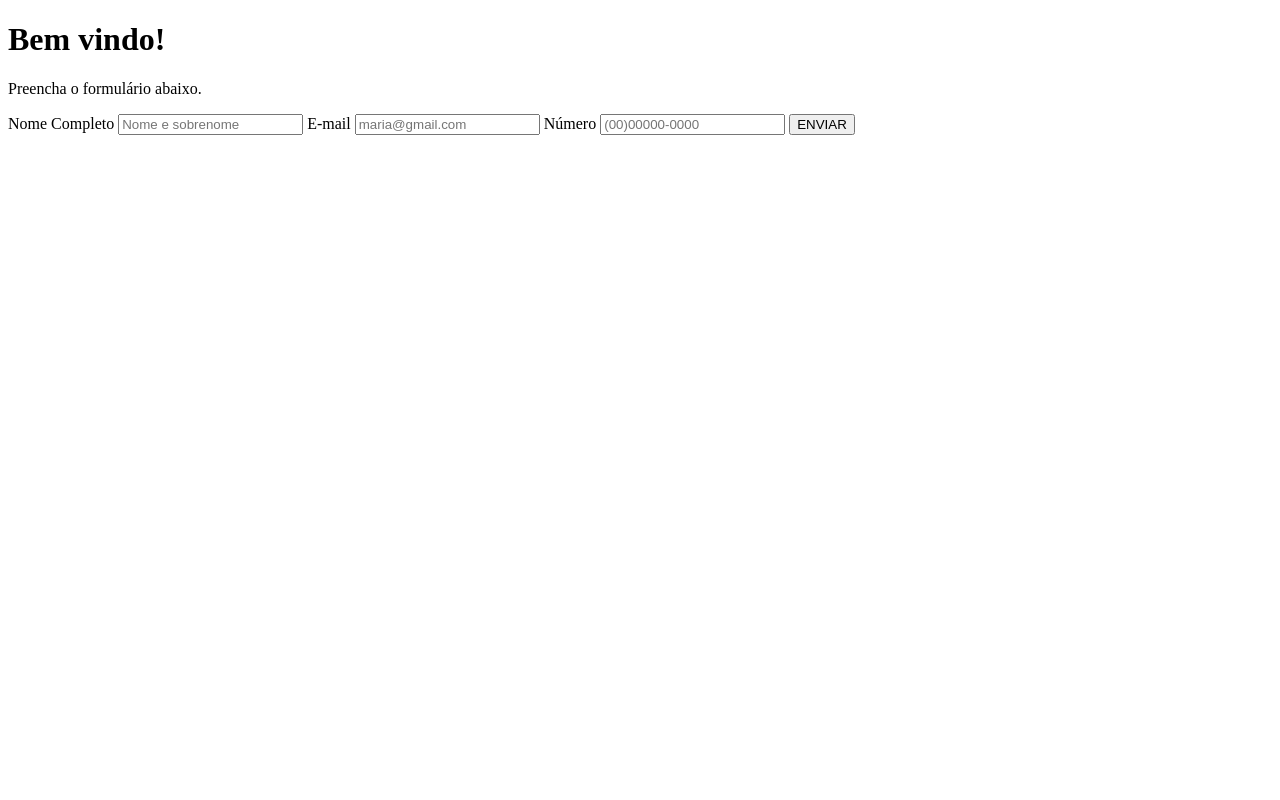
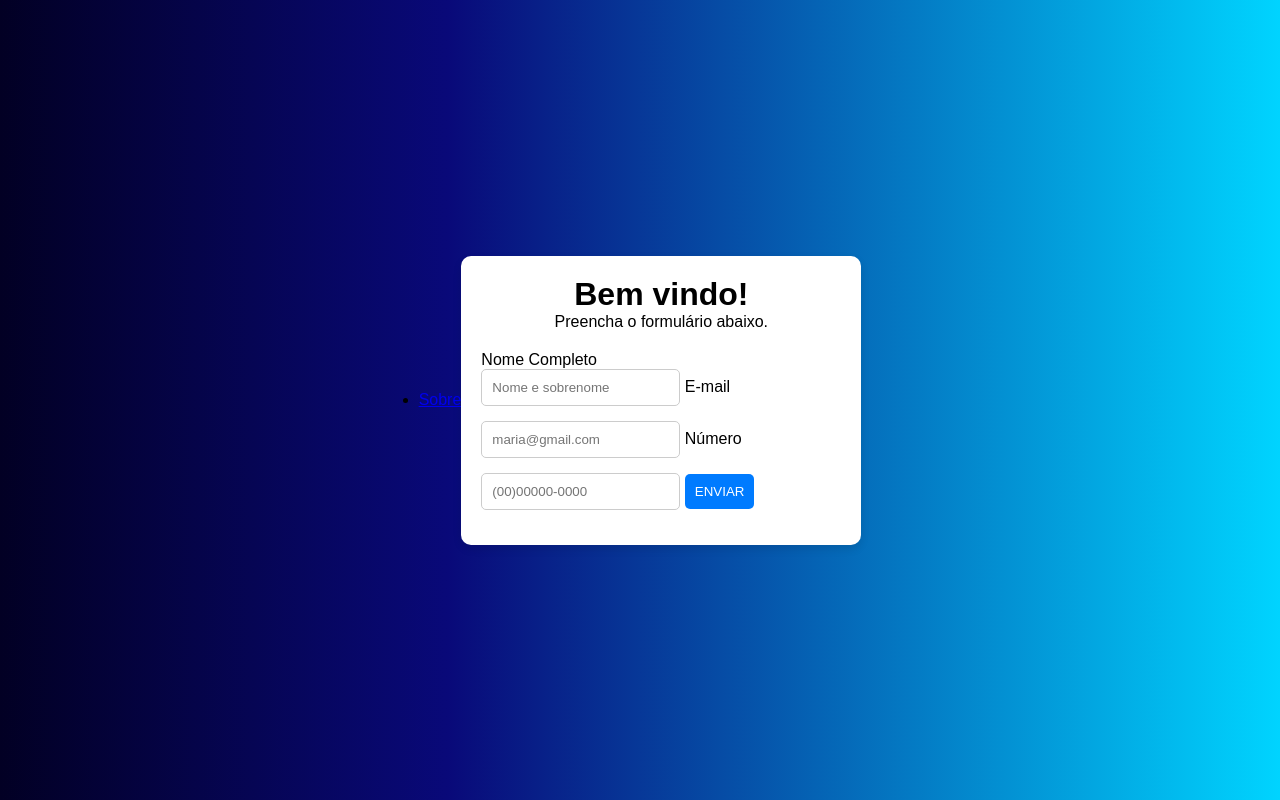
Before and after one commit to Jeffersonp95/faculdade, a plain HTML site: page front professor angelo/ted-01/index.html in a window 1280 px wide. Drawn offline with Linux system fonts and the light colour scheme.

Commit message:
front-angelo-css

```diff
--- a/front professor angelo/ted-01/index.html
+++ b/front professor angelo/ted-01/index.html
@@ -3,11 +3,18 @@
 
 <head>
     <meta charset="UTF-8">
-    <meta name="viewport" content="width=device-width, initial-scale=1.0">
+
     <title>Formulário</title>
+    <link rel="stylesheet" href="style.css">
 </head>
 
 <body>
+    <nav>
+        <ul>
+            <li><a href="about.html">Sobre</a></li>
+        </ul>
+    </nav>
+    <div class="container">
         <div class="title">
             <h1>Bem vindo!</h1>
             <p>Preencha o formulário abaixo.</p>
@@ -15,13 +22,13 @@
 
         <div class="form">
             <form action="">
-        <label for="nome">Nome Completo</label>
+                <label for="nome">Nome Completo</label><br>
                 <input type="text" placeholder="Nome e sobrenome" required>
 
-        <label for="email">E-mail</label>
+                <label for="email">E-mail</label><br>
                 <input type="email" placeholder="maria@gmail.com" required>
 
-        <label for="celular">Número</label>
+                <label for="celular">Número</label><br>
                 <input type="text" placeholder="(00)00000-0000" required>
 
                 <input type="button" value="ENVIAR">
@@ -29,6 +36,7 @@
 
 
         </div>
+    </div>
 </body>
 
 </html>
--- /dev/null
+++ b/front professor angelo/ted-01/style.css
@@ -0,0 +1,58 @@
+* {
+    margin: 0;
+    padding: 0;
+    box-sizing: border-box;
+}
+
+body {
+    font-family: Arial, sans-serif;
+    display: flex;
+    justify-content: center;
+    align-items: center;
+    height: 100vh;
+    background: linear-gradient(90deg, rgba(2,0,36,1) 0%, rgba(9,9,121,1) 35%, rgba(0,212,255,1) 100%);
+}
+
+.container {
+    background-color: white;
+    padding: 20px;
+    border-radius: 10px;
+    box-shadow: 0 4px 8px rgba(0, 0, 0, 0.1);
+    max-width: 400px;
+    width: 100%;
+}
+
+.title {
+    text-align: center;
+    margin-bottom: 20px;
+}
+
+.form {
+    display: flex;
+    flex-direction: column;
+}
+
+label {
+    margin-bottom: 8px;
+    flex-direction: column;
+}
+
+input[type="text"], input[type="email"] {
+    padding: 10px;
+    margin-bottom: 15px;
+    border: 1px solid #ccc;
+    border-radius: 5px;
+}
+
+input[type="button"] {
+    padding: 10px;
+    background-color: #007BFF;
+    color: white;
+    border: none;
+    border-radius: 5px;
+    cursor: pointer;
+}
+
+input[type="button"]:hover {
+    background-color: #0056b3;
+}
```
Lines whose indentation alone changed are shown as unchanged.
